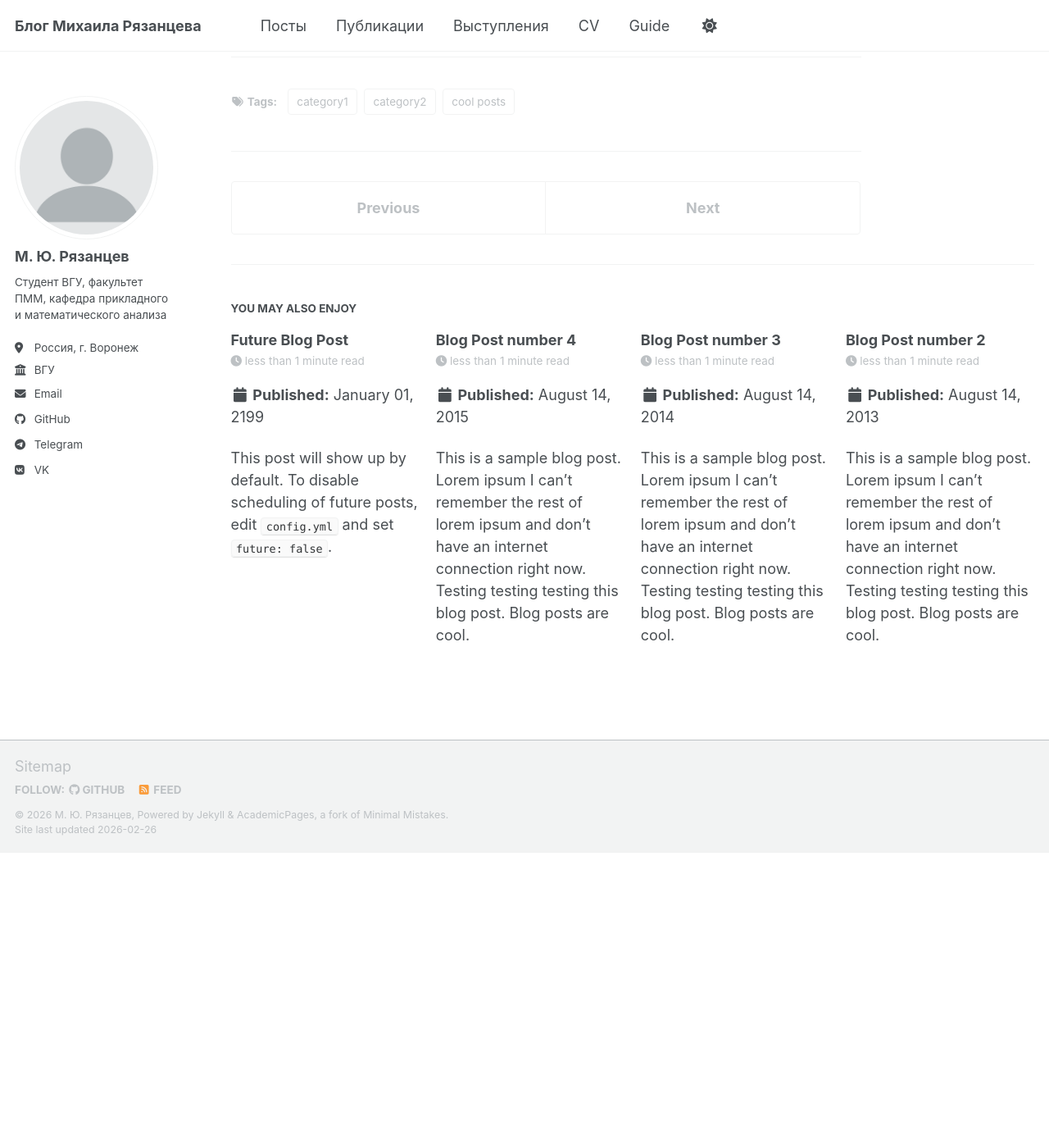
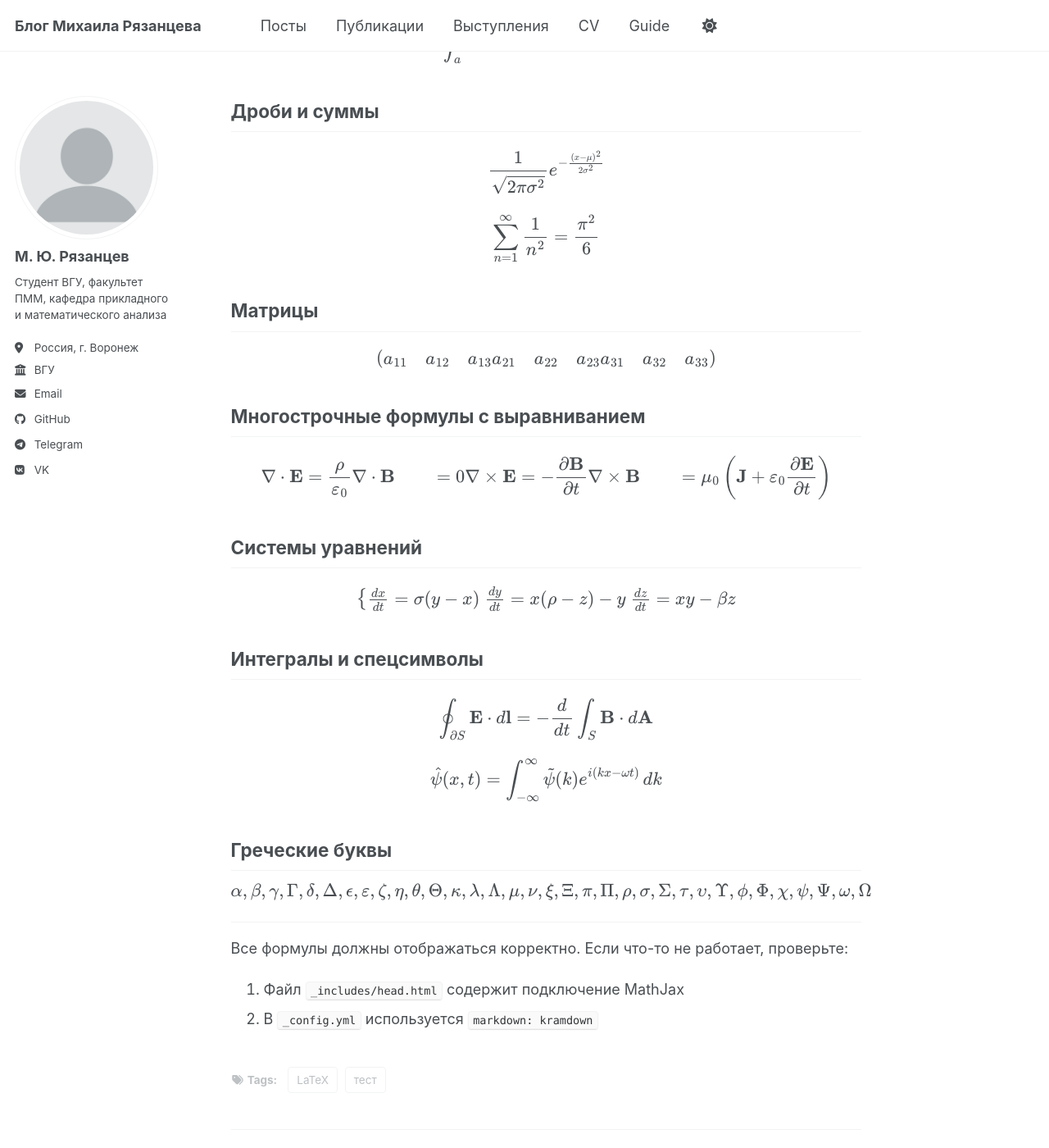
Before and after one commit to MRyazantsev/MRyazantsev.github.io, a Jekyll site: the page built from _posts/2012-08-14-blog-post-1.md, in a window 1280 px wide and 1400 px high, scrolled down 423 px. Shown: the whole window at 82% size. Built offline with Jekyll 4.4.1, drawn with Linux system fonts in a browser that asks for light colours; a script bundle is joined from its source files by our own code; library files that are not in the unit come from our copies; before the commit the page ends 1463 px from its top, so only the background shows below that; some of the changed text lies outside the part shown.

Commit message:
Update 2012-08-14-blog-post-1.md

```diff
--- a/_posts/2012-08-14-blog-post-1.md
+++ b/_posts/2012-08-14-blog-post-1.md
@@ -1,20 +1,80 @@
 ---
-title: 'Blog Post number 1'
-date: 2012-08-14
-permalink: /posts/2012/08/blog-post-1/
+title: "Тестирование LaTeX в Academic Pages"
+date: 2026-02-26
+permalink: /posts/2026/02/test-latex
 tags:
-  - cool posts
-  - category1
-  - category2
+  - LaTeX
+  - тест
 ---
 
-This is a sample blog post. Lorem ipsum I can't remember the rest of lorem ipsum and don't have an internet connection right now. Testing testing testing this blog post. Blog posts are cool.
+Это тестовый пост для проверки поддержки LaTeX в Academic Pages.
 
-Headings are cool
-======
+## Простые формулы
 
-You can have many headings
-======
+Внутри строки: \\(E = mc^2\\) или $F = ma$.
 
-Aren't headings cool?
-------
+Отдельным блоком:
+\\[
+\int_a^b f(x)\\,dx = F(b) - F(a)
+\\]
+
+## Дроби и суммы
+
+\\[
+\frac{1}{\sqrt{2\pi\sigma^2}} e^{-\frac{(x-\mu)^2}{2\sigma^2}}
+\\]
+
+\\[
+\sum_{n=1}^{\infty} \frac{1}{n^2} = \frac{\pi^2}{6}
+\\]
+
+## Матрицы
+
+\\[
+\begin{pmatrix}
+a_{11} & a_{12} & a_{13} \\
+a_{21} & a_{22} & a_{23} \\
+a_{31} & a_{32} & a_{33}
+\end{pmatrix}
+\\]
+
+## Многострочные формулы с выравниванием
+
+\\[
+\begin{aligned}
+\nabla \cdot \mathbf{E} &= \frac{\rho}{\varepsilon_0} \\
+\nabla \cdot \mathbf{B} &= 0 \\
+\nabla \times \mathbf{E} &= -\frac{\partial \mathbf{B}}{\partial t} \\
+\nabla \times \mathbf{B} &= \mu_0\left(\mathbf{J} + \varepsilon_0 \frac{\partial \mathbf{E}}{\partial t}\right)
+\end{aligned}
+\\]
+
+## Системы уравнений
+
+\\[
+\begin{cases}
+\frac{dx}{dt} = \sigma(y - x) \\\\
+\frac{dy}{dt} = x(\rho - z) - y \\\\
+\frac{dz}{dt} = xy - \beta z
+\end{cases}
+\\]
+
+## Интегралы и спецсимволы
+
+\\[
+\oint_{\partial S} \mathbf{E} \cdot d\mathbf{l} = -\frac{d}{dt} \int_S \mathbf{B} \cdot d\mathbf{A}
+\\]
+
+\\[
+\hat{\psi}(x,t) = \int_{-\infty}^{\infty} \tilde{\psi}(k) e^{i(kx - \omega t)} \\, dk
+\\]
+
+## Греческие буквы
+
+\\(\alpha, \beta, \gamma, \Gamma, \delta, \Delta, \epsilon, \varepsilon, \zeta, \eta, \theta, \Theta, \kappa, \lambda, \Lambda, \mu, \nu, \xi, \Xi, \pi, \Pi, \rho, \sigma, \Sigma, \tau, \upsilon, \Upsilon, \phi, \Phi, \chi, \psi, \Psi, \omega, \Omega\\)
+
+---
+
+Все формулы должны отображаться корректно. Если что-то не работает, проверьте:
+1. Файл `_includes/head.html` содержит подключение MathJax
+2. В `_config.yml` используется `markdown: kramdown`
```
